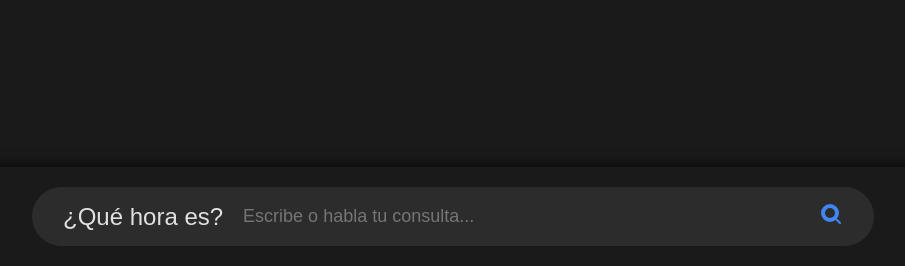
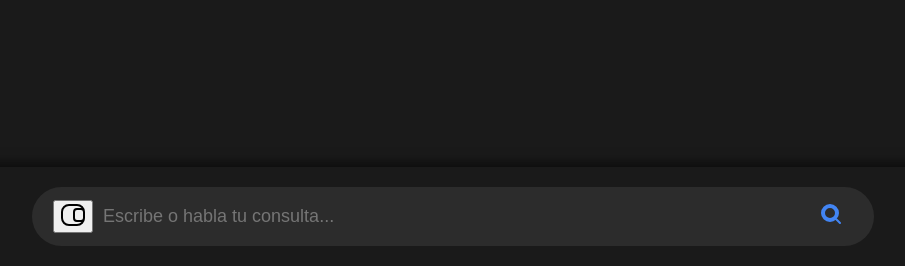
Before and after one commit to pacureok/IA, a Flask app: page / in a window 1280 px wide. Shown: the part 614-880 px from the top of the page, without its empty margins (187-1092 px from the left). Run offline with Flask 3, Linux system fonts and the light colour scheme.

Commit message:
Update index.html

```diff
--- a/templates/index.html
+++ b/templates/index.html
@@ -4,8 +4,7 @@
     <meta charset="UTF-8">
     <meta name="viewport" content="width=device-width, initial-scale=1.0">
     <title>PACURE IA - Asistente de Chat</title>
-    <link rel="stylesheet" href="style.css">
-
+    <link rel="stylesheet" href="static/style.css">
     <link href="https://fonts.googleapis.com/css2?family=Roboto:wght@300;400;500;700&display=swap" rel="stylesheet">
 </head>
 <body>
@@ -30,15 +29,26 @@
     </div>
 
     <div class="search-section">
+
+        <div id="imagePreviewContainer" class="image-preview-container hidden">
+            <img id="imagePreview" src="" alt="Vista previa de la imagen">
+            <button id="removeImageBtn" class="remove-btn">
+                <svg viewBox="0 0 24 24" fill="none" xmlns="http://www.w3.org/2000/svg" width="20" height="20"><path d="M18 6L6 18M6 6L18 18" stroke="currentColor" stroke-width="2" stroke-linecap="round" stroke-linejoin="round"/></svg>
+            </button>
+        </div>
+
         <div class="search-group">
-            <button class="voice-btn">¿Qué hora es?</button>
 
-            <input type="text" id="searchInput" placeholder="Escribe o habla tu consulta...">
+            <input type="file" id="imageInput" accept="image/*" class="hidden" multiple max="10">
+
+            <button id="uploadImageBtn" class="upload-btn">
+                <svg viewBox="0 0 24 24" fill="none" xmlns="http://www.w3.org/2000/svg" width="24" height="24"><path d="M23 15C23 18.866 19.866 22 16 22H8C4.13401 22 1 18.866 1 15V9C1 5.13401 4.13401 2 8 2H16C19.866 2 23 5.13401 23 9V15ZM23 15C23 16.6569 21.6569 18 20 18C20 18 19.999 18 20 18H16C14.3431 18 13 16.6569 13 15C13 15 13 14.999 13 15V9C13 7.34315 14.3431 6 16 6C16 6 19.866 6 20 6C21.6569 6 23 7.34315 23 9V15Z" stroke="currentColor" stroke-width="2" stroke-linecap="round" stroke-linejoin="round"/></svg>
+            </button>
+
+            <input type="text" id="searchInput" placeholder="Escribe o habla tu consulta..." class="input-with-image">
 
             <button id="searchBtn">
-                <svg class="search-icon" viewBox="0 0 24 24" fill="none" xmlns="http://www.w3.org/2000/svg">
-                    <path d="M11 19C15.4183 19 19 15.4183 19 11C19 6.58172 15.4183 3 11 3C6.58172 3 3 6.58172 3 11C3 15.4183 6.58172 19 11 19ZM11 17C14.3137 17 17 14.3137 17 11C17 7.68629 14.3137 5 11 5C7.68629 5 5 7.68629 5 11C5 14.3137 7.68629 17 11 17ZM21 21L16 16" stroke="currentColor" stroke-width="2" stroke-linecap="round" stroke-linejoin="round"/>
-                </svg>
+                <svg class="search-icon" viewBox="0 0 24 24" fill="none" xmlns="http://www.w3.org/2000/svg"><path d="M11 19C15.4183 19 19 15.4183 19 11C19 6.58172 15.4183 3 11 3C6.58172 3 3 6.58172 3 11C3 15.4183 6.58172 19 11 19ZM11 17C14.3137 17 17 14.3137 17 11C17 7.68629 14.3137 5 11 5C7.68629 5 5 7.68629 5 11C5 14.3137 7.68629 17 11 17ZM21 21L16 16" stroke="currentColor" stroke-width="2" stroke-linecap="round" stroke-linejoin="round"/></svg>
             </button>
 
             <button id="stopSpeakerBtn" class="hidden" onclick="stopSpeaking(true)">
@@ -47,6 +57,6 @@
         </div>
     </div>
 
-    <script src="script.js"></script>
+    <script src="static/script.js"></script>
 </body>
 </html>
```
